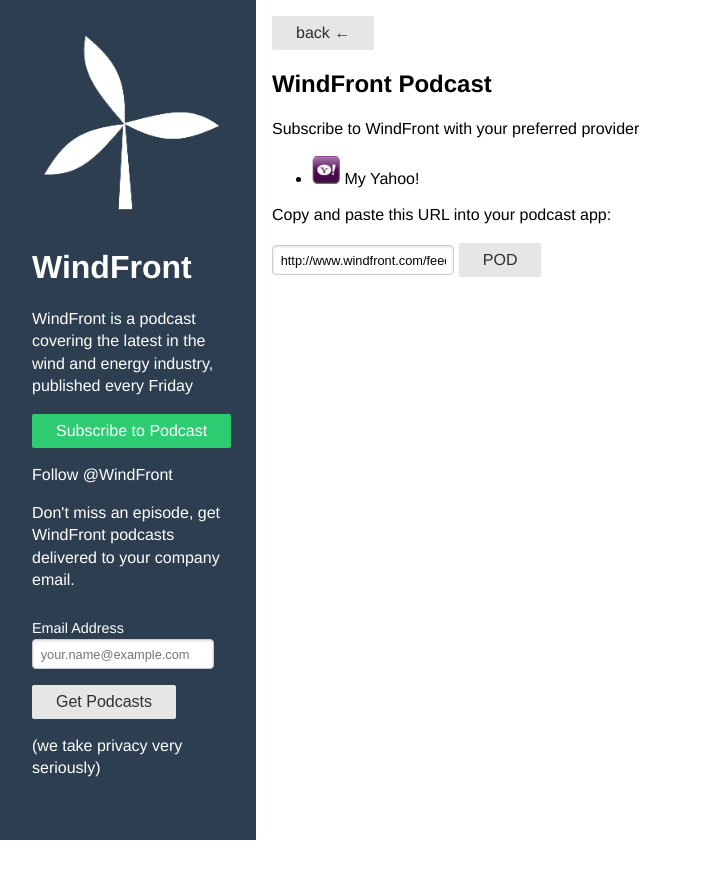
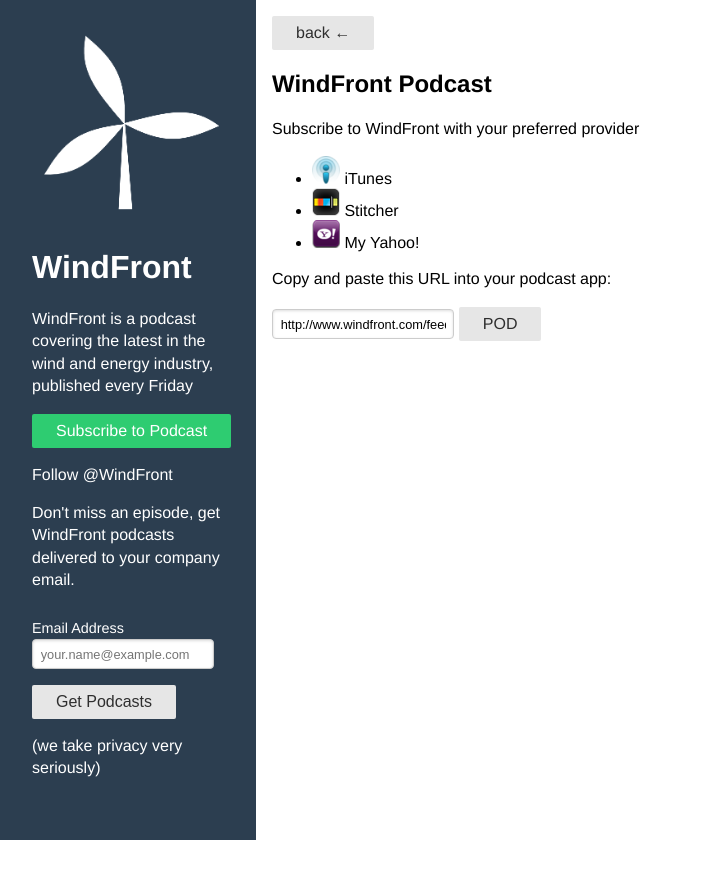
Before and after one commit to jtrain/wf-podcast, a Jekyll site: the page built from subscribe/index.html, in a window 1280 px wide. Shown: the top 879 px of the page, without its empty margins (0-702 px from the left). Built offline with Jekyll 4.4.1, drawn with Linux system fonts in a browser that asks for light colours; nearby versions of some CDN libraries; comment, search, counter and statistics services are not loaded.

Commit message:
added stitcher and itunes fell off

```diff
--- a/subscribe/index.html
+++ b/subscribe/index.html
@@ -7,6 +7,8 @@
     <h2>WindFront Podcast</h2>
     <p>Subscribe to WindFront with your preferred provider</p>
     <ul class="options">
+        <li><a href="https://itunes.apple.com/au/podcast/windfront/id661670873"><img src="/images/itunes.png"> iTunes</a></li>
+        <li><a href="http://www.stitcher.com/podcast/wind-front/windfront"><img src="/images/stitcher.png"> Stitcher</a></li>
         <li><a href="http://add.my.yahoo.com/rss?url={{site.url}}/feed.xml"><img src="/images/yahoo.png"> My Yahoo!</a></li>
     </ul>
     <p>Copy and paste this URL into your podcast app:</p>
```
Also changed, not shown: images/stitcher.png (added).
